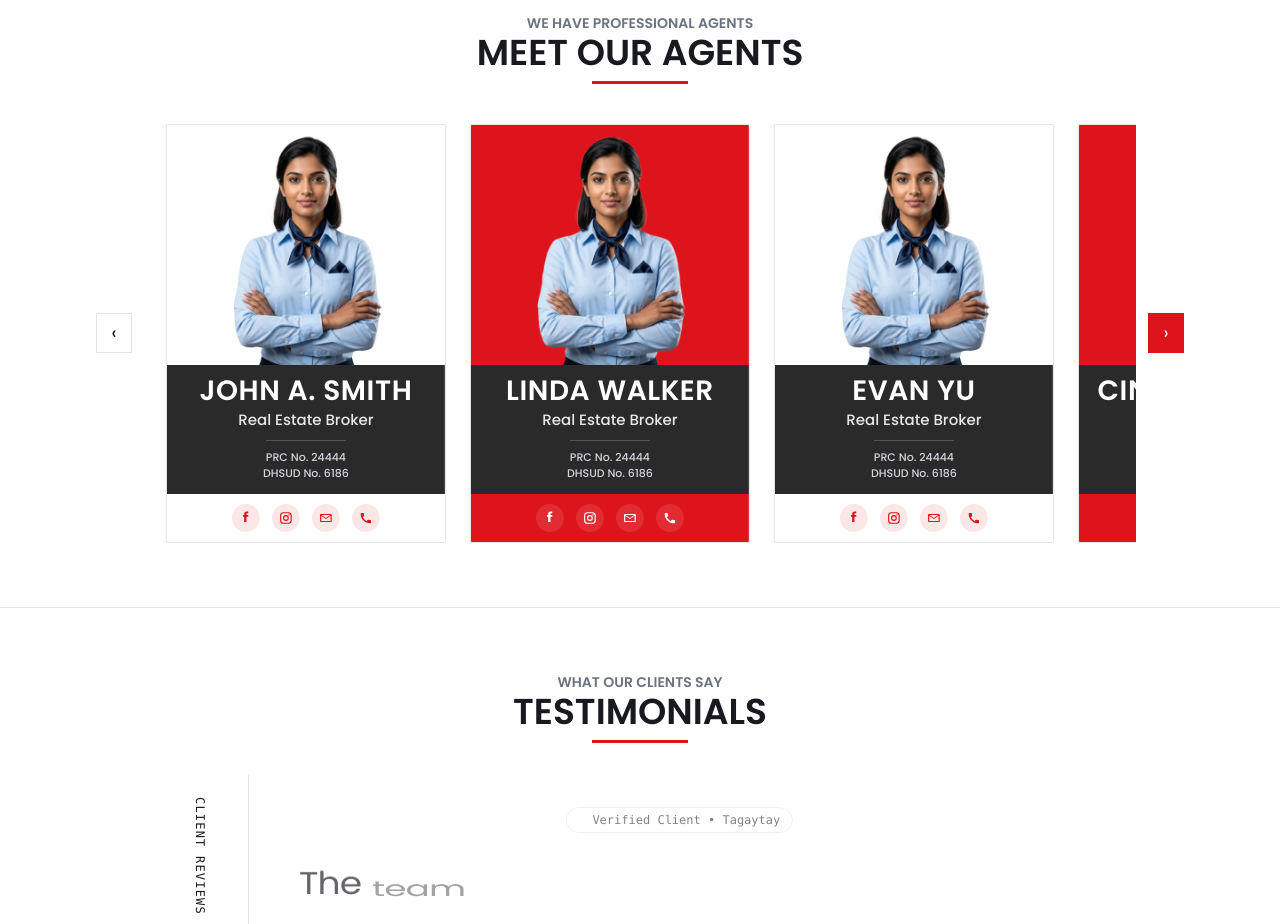
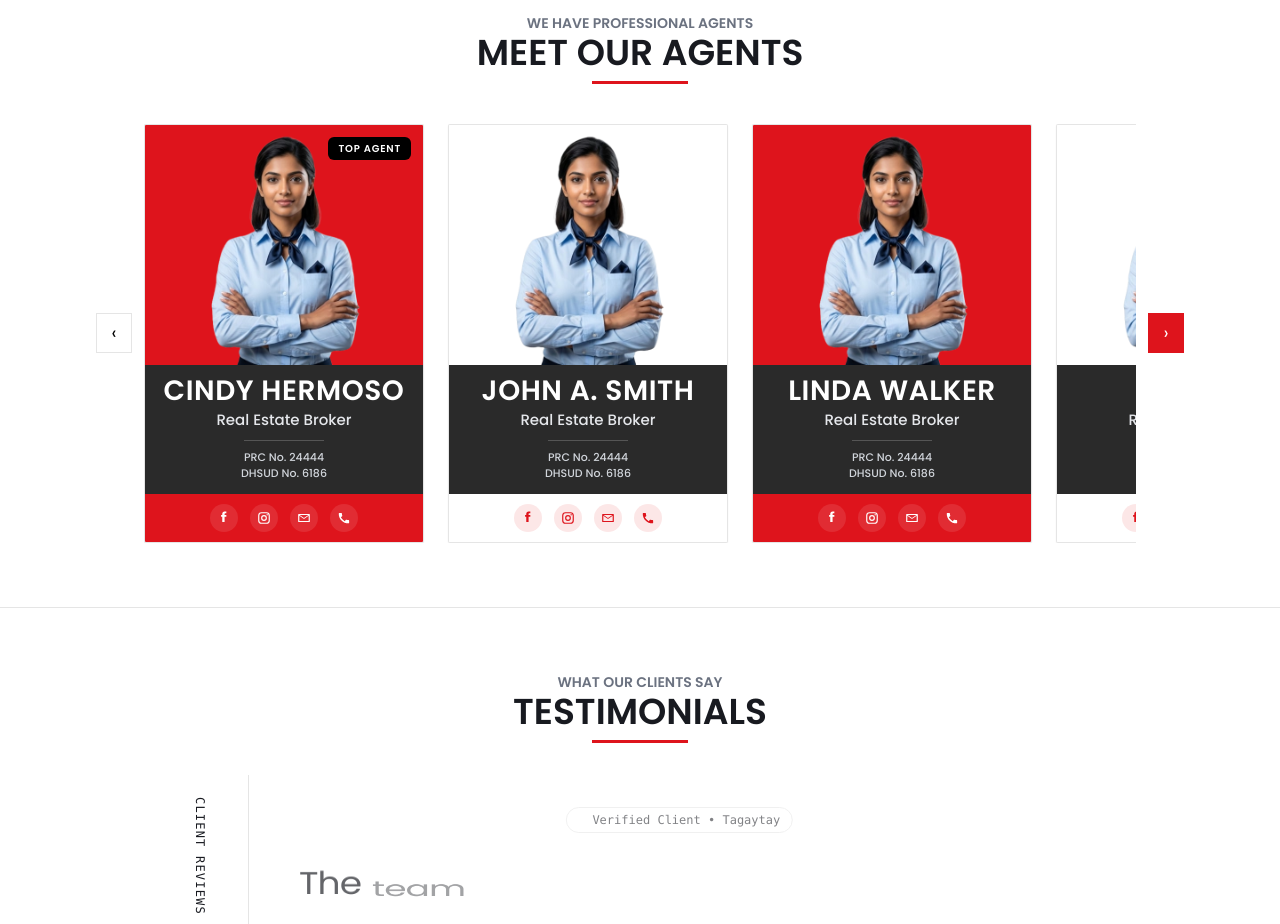
Before and after one commit to altjimsss/jewellz-realty, a Next.js app: page / in a window 1280 px wide. Shown: the part 2800-3724 px from the top of the page. Built offline with nearby package versions, Linux system fonts and the light colour scheme.

Commit message:
Replace agents marquee with auto-slide card carousel

```diff
--- a/app/(public)/page.tsx
+++ b/app/(public)/page.tsx
@@ -1,6 +1,6 @@
 "use client";
 
-import { useEffect, useRef, useState } from "react";
+import { useCallback, useEffect, useRef, useState } from "react";
 import { usePathname } from "next/navigation";
 import { Poppins } from "next/font/google";
 import LogoLoop from "@/components/home/LogoLoop";
@@ -118,6 +118,13 @@ const heroProperties = [
   },
 ];
 const HERO_DURATION_MS = 5000;
+const AGENTS_AUTO_SLIDE_MS = 2600;
+const agents = [
+  { name: "CINDY HERMOSO", top: true },
+  { name: "JOHN A. SMITH", top: false },
+  { name: "LINDA WALKER", top: false },
+  { name: "EVAN YU", top: false },
+];
 const HERO_TICK_MS = 50;
 const poppins = Poppins({ subsets: ["latin"], weight: ["400", "500", "600"] });
 const navLinks = [
@@ -234,15 +241,14 @@ export default function Page() {
   const [mobileMenuOpen, setMobileMenuOpen] = useState(false);
   const [hotPicksPage, setHotPicksPage] = useState(0);
   const [hotPicksLoading, setHotPicksLoading] = useState(false);
-  const [agentsMarqueeDuration, setAgentsMarqueeDuration] = useState(28);
-  const [agentsMarqueeDirection, setAgentsMarqueeDirection] = useState<"normal" | "reverse">("normal");
+  const [agentsAutoPaused, setAgentsAutoPaused] = useState(false);
   const [serviceVisualsLoaded, setServiceVisualsLoaded] = useState<boolean[]>(
     () => serviceVisuals.map(() => false)
   );
   const serviceVisualIndexRef = useRef(0);
   const serviceVisualsLoadedRef = useRef<boolean[]>(serviceVisuals.map(() => false));
-  const agentsSpeedResetTimeoutRef = useRef<ReturnType<typeof setTimeout> | null>(null);
   const hotPicksTransitionTimeoutRef = useRef<ReturnType<typeof setTimeout> | null>(null);
+  const agentsRailRef = useRef<HTMLDivElement | null>(null);
 
   useEffect(() => {
     const t = setInterval(() => setTotal((v) => (v > 0 ? v - 1 : 0)), 1000);
@@ -251,9 +257,6 @@ export default function Page() {
 
   useEffect(() => {
     return () => {
-      if (agentsSpeedResetTimeoutRef.current) {
-        clearTimeout(agentsSpeedResetTimeoutRef.current);
-      }
       if (hotPicksTransitionTimeoutRef.current) {
         clearTimeout(hotPicksTransitionTimeoutRef.current);
       }
@@ -345,18 +348,49 @@ export default function Page() {
       setHotPicksLoading(false);
     }, 220);
   };
-  const boostAgentsMarquee = (direction: "normal" | "reverse") => {
-    setAgentsMarqueeDirection(direction);
-    setAgentsMarqueeDuration(10);
 
-    if (agentsSpeedResetTimeoutRef.current) {
-      clearTimeout(agentsSpeedResetTimeoutRef.current);
+    const scrollAgents = useCallback((direction: "prev" | "next") => {
+    const rail = agentsRailRef.current;
+    if (!rail) return;
+
+    const step = 280 + 24; // card width + gap-6
+    const maxLeft = rail.scrollWidth - rail.clientWidth;
+
+    if (maxLeft <= 0) return;
+
+    const isAtStart = rail.scrollLeft <= 4;
+    const isAtEnd = rail.scrollLeft >= maxLeft - 4;
+
+    if (direction === "prev" && isAtStart) {
+      rail.scrollTo({ left: maxLeft, behavior: "smooth" });
+      return;
     }
 
-    agentsSpeedResetTimeoutRef.current = setTimeout(() => {
-      setAgentsMarqueeDuration(28);
-    }, 1800);
-  };
+    if (direction === "next" && isAtEnd) {
+      rail.scrollTo({ left: 0, behavior: "smooth" });
+      return;
+    }
+
+    const nextLeft =
+      direction === "next"
+        ? Math.min(rail.scrollLeft + step, maxLeft)
+        : Math.max(rail.scrollLeft - step, 0);
+
+    rail.scrollTo({ left: nextLeft, behavior: "smooth" });
+  }, []);
+
+  useEffect(() => {
+    if (agentsAutoPaused) return;
+    if (typeof window === "undefined") return;
+    if (window.matchMedia?.("(prefers-reduced-motion: reduce)").matches) return;
+
+    const t = window.setInterval(() => {
+      if (document.visibilityState !== "visible") return;
+      scrollAgents("next");
+    }, AGENTS_AUTO_SLIDE_MS);
+
+    return () => window.clearInterval(t);
+  }, [agentsAutoPaused, scrollAgents]);
 
   return (
     <main className={`${poppins.className} bg-white text-[#181A20]`}>
@@ -1115,7 +1149,7 @@ export default function Page() {
           <button
             type="button"
             aria-label="Previous agents"
-            onClick={() => boostAgentsMarquee("reverse")}
+            onClick={() => scrollAgents("prev")}
             className="absolute left-0 top-1/2 z-20 grid h-10 w-9 -translate-y-1/2 place-items-center border border-black/10 bg-white text-lg leading-none text-black transition-colors hover:bg-black hover:text-white"
           >
             &lsaquo;
@@ -1123,31 +1157,24 @@ export default function Page() {
           <button
             type="button"
             aria-label="Next agents"
-            onClick={() => boostAgentsMarquee("normal")}
+            onClick={() => scrollAgents("next")}
             className="absolute right-0 top-1/2 z-20 grid h-10 w-9 -translate-y-1/2 place-items-center bg-[#DE141C] text-lg leading-none text-white"
           >
             &rsaquo;
           </button>
-          <div className="mx-12 overflow-hidden">
-            <div
-              className="flex w-max animate-[agents-marquee_28s_linear_infinite] gap-6 hover:[animation-play-state:paused]"
-              style={{
-                animationDuration: `${agentsMarqueeDuration}s`,
-                animationDirection: agentsMarqueeDirection,
-              }}
-            >
-              {[...[
-                { name: "CINDY HERMOSO", top: true },
-                { name: "JOHN A. SMITH", top: false },
-                { name: "LINDA WALKER", top: false },
-                { name: "EVAN YU", top: false },
-              ], ...[
-                { name: "CINDY HERMOSO", top: true },
-                { name: "JOHN A. SMITH", top: false },
-                { name: "LINDA WALKER", top: false },
-                { name: "EVAN YU", top: false },
-              ]].map((agent, idx) => (
-                <article key={`${agent.name}-${idx}`} className="w-[280px] shrink-0 overflow-hidden rounded-sm border border-black/10 bg-white shadow-sm transition-all duration-300 hover:-translate-y-1 hover:shadow-xl">
+          <div
+            ref={agentsRailRef}
+            className="mx-12 overflow-x-auto scroll-smooth snap-x snap-mandatory [-ms-overflow-style:none] [scrollbar-width:none] [&::-webkit-scrollbar]:hidden"
+            onMouseEnter={() => setAgentsAutoPaused(true)}
+            onMouseLeave={() => setAgentsAutoPaused(false)}
+            onTouchStart={() => setAgentsAutoPaused(true)}
+            onTouchEnd={() => setAgentsAutoPaused(false)}
+            onFocusCapture={() => setAgentsAutoPaused(true)}
+            onBlurCapture={() => setAgentsAutoPaused(false)}
+          >
+            <div className="flex w-max gap-6">
+              {agents.map((agent, idx) => (
+                <article key={agent.name} className="w-[280px] shrink-0 snap-start overflow-hidden rounded-sm border border-black/10 bg-white shadow-sm transition-all duration-300 hover:-translate-y-1 hover:shadow-xl">
                   <div className={`relative h-60 ${idx % 2 === 0 ? "bg-[#DE141C]" : "bg-white"}`}>
                     {agent.top && (
                       <span className="absolute right-3 top-3 z-10 rounded-md bg-black px-2.5 py-1 text-[10px] font-semibold tracking-[0.08em] text-white">TOP AGENT</span>
```
